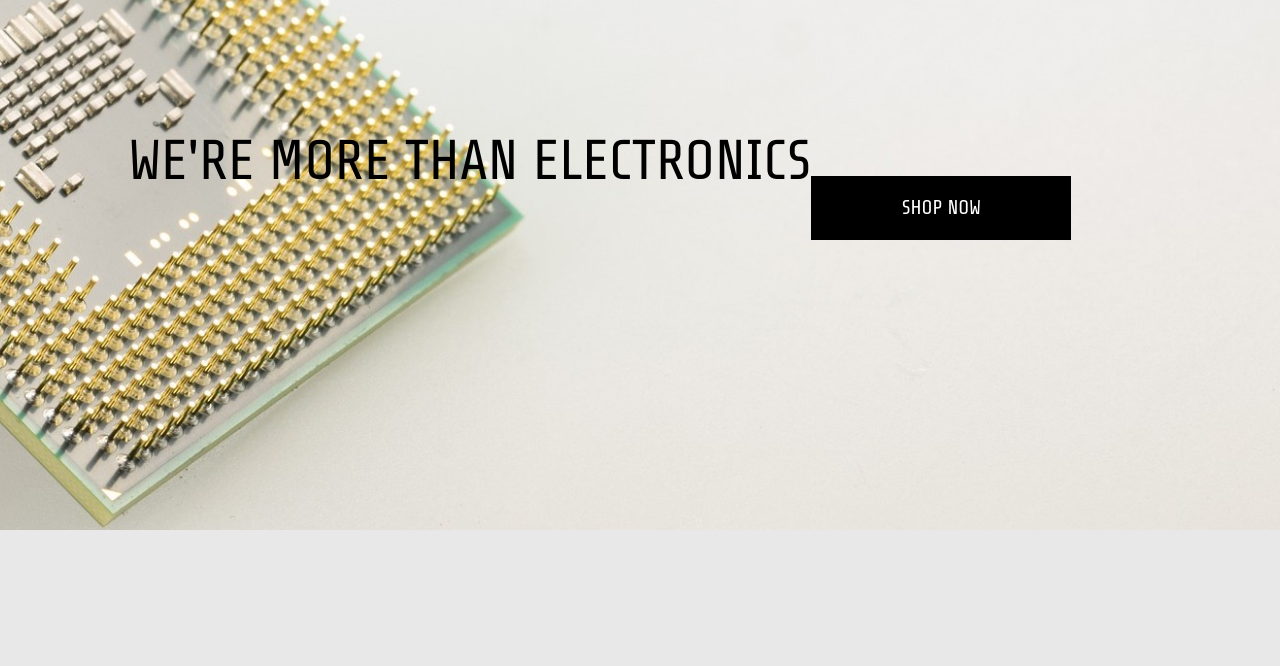
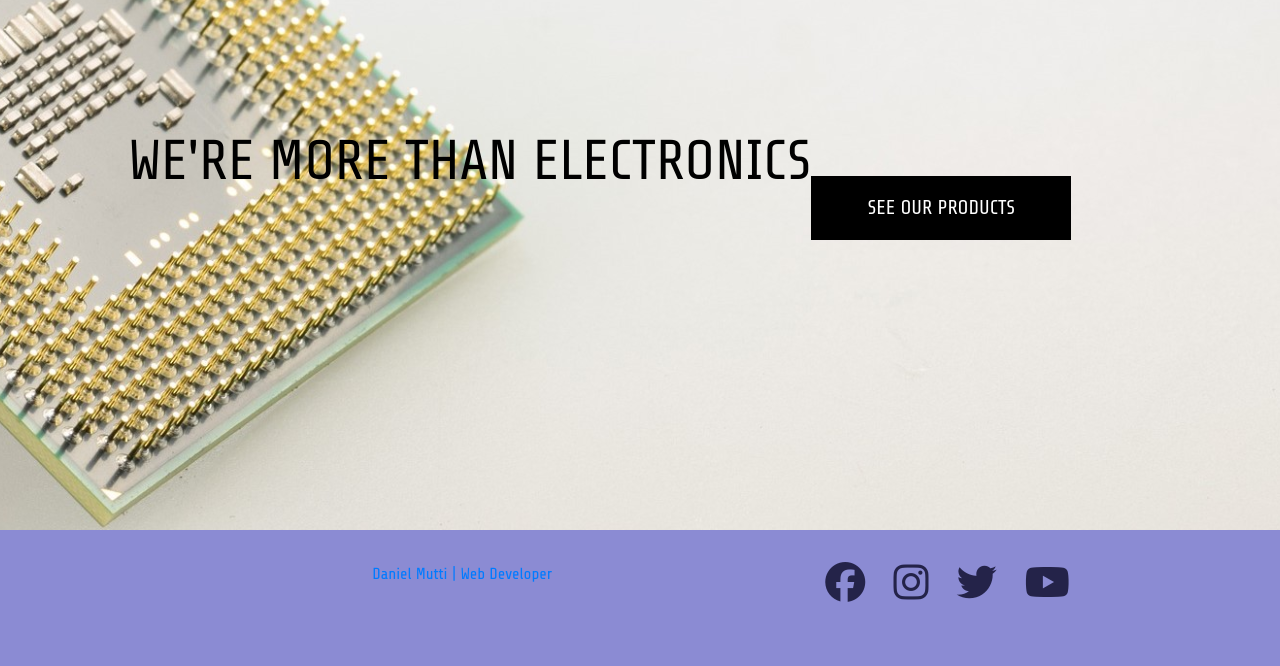
Before and after one commit to MuttiD/ElectroShop, a Django app: page / in a window 1280 px wide. Shown: the part 270-936 px from the top of the page. Before the commit the page ends 800 px from the top, so only its background shows below. Run offline with Django 3.2, Linux system fonts and the light colour scheme; some libraries are stand-ins or nearby versions.

Commit message:
Add footer, fix dropdown menu for subcategories views

```diff
--- a/checkout/templates/checkout/checkout_success.html
+++ b/checkout/templates/checkout/checkout_success.html
@@ -204,7 +204,7 @@
                         <span class="text-uppercase">Back to Profile</span>
                     </a>
                 {% else %}
-                    <a href="{% url 'products' %}?category=new_arrivals,deals,clearance" class="btn btn-black rounded-0 my-2">
+                    <a href="{% url 'products' %}?subcategory=new_arrivals,deals,clearance" class="btn btn-black rounded-0 my-2">
                         <span class="icon mr-2">
                             <i class="fas fa-gifts"></i>
                         </span>
--- a/checkout/views.py
+++ b/checkout/views.py
@@ -24,7 +24,7 @@ def cache_checkout_data(request):
         stripe.PaymentIntent.modify(pid, metadata={
             'bag': json.dumps(request.session.get('bag', {})),
             'save_info': request.POST.get('save_info'),
-            'username': request.user  #.username,                  # modified according to tutoring
+            'username': request.user,  #.username,                  # modified according to tutoring
         })
         return HttpResponse(status=200)
     except Exception as e:
@@ -77,7 +77,7 @@ def checkout(request):
                     return redirect(reverse('view_bag'))
 
             # Save the info to the user's profile if all is well
-            request.session['save_info'] = 'save-info' in request.POST
+            request.session['save_info'] = 'save_info' in request.POST
             # Redirect to a new success file
             return redirect(reverse('checkout_success', args=[order.order_number]))
         else:
--- a/electroshop/settings.py
+++ b/electroshop/settings.py
@@ -33,7 +33,7 @@ DEBUG = True
 
 ALLOWED_HOSTS = [
     'app-electro.herokuapp.com', 'localhost',
-    '8000-muttid-electroshop-coaba024szp.ws-eu98.gitpod.io'
+    '8000-muttid-electroshop-coaba024szp.ws-eu98.gitpod.io',
     ]
 
 
--- a/home/templates/home/index.html
+++ b/home/templates/home/index.html
@@ -19,7 +19,7 @@
                 </h1>
                 <div class="my-5">
                     <h4>
-                        <a href="{% url 'products' %}" class="shop-now-button btn btn-lg rounded-0 text-uppercase py-3">Shop Now</a>
+                        <a href="{% url 'products' %}" class="shop-now-button btn btn-lg rounded-0 text-uppercase py-3">See our products</a>
                     </h4>
                 </div>
         </div>
--- a/products/models.py
+++ b/products/models.py
@@ -33,6 +33,7 @@ class SubCategory(models.Model):
 
 
 class Product(models.Model):
+    category = models.ForeignKey('Category', null=True, blank=True, on_delete=models.SET_NULL)
     subcategory = models.ForeignKey('SubCategory', null=True, blank=True, on_delete=models.SET_NULL)
     sku = models.CharField(max_length=200, null=True, blank=True)
     name = models.CharField(max_length=200)
--- a/static/css/base.css
+++ b/static/css/base.css
@@ -274,3 +274,63 @@ input[name='q']::placeholder {
         height: calc(100vh - 116px);
     }
 }
+
+/* footer  */
+footer {
+    position: relative;
+    bottom: 0;
+    left: 0;
+    background-color: #8b8bd3;
+    color: #383838;
+    box-shadow: 0 50vh 0 50vh #8b8bd3;
+}
+
+.footer-div {
+    padding: 2rem 1rem;
+}
+
+.footer-div>.row .col-12 {
+    padding-left: 0;
+}
+
+.footer-list-links {
+    list-style-type: none;
+    margin: 0;
+    padding-inline-start: 0;
+    overflow: hidden;
+    background-color: #8b8bd3;
+}
+
+.footer-list-links li {
+    float: left;
+}
+
+.footer-list-links li a {
+    display: block;
+    color: #383838;
+    text-align: left;
+    padding: 1rem;
+    text-decoration: none;
+}
+
+.footer-list-socials {
+    padding-inline-start: 0;
+}
+
+.footer-list-socials li {
+    display: inline-block;
+    text-align: center;
+}
+
+.social-media-icon i {
+    font-size: 2.5rem;
+    color: #242349;
+    margin-right: 1.5rem;
+}
+
+.footer-developer {
+    display: contents;
+    text-align: center;
+    font-size: 1rem;
+    color: #eeeaea;
+}
--- a/templates/base.html
+++ b/templates/base.html
@@ -65,7 +65,7 @@
 
             <!-- Search field -->
             <div class="col-12 col-lg-4 my-auto py-1 py-lg-0">
-                <form method="GET" action="{% url 'products' %}">    <!-- submit the search to the products url -->
+                <form method="GET" action="{% url 'products' %}">    <!-- submit the search to the products view -->
                     <div class="input-group w-100">
                         <input class="form-control border border-black rounded-0" type="text" name="q" placeholder="Keyword / Part #">
                         <div class="input-group-append">
@@ -172,6 +172,9 @@
     {% block content %}
     {% endblock %}
 
+    <!-- Footer for all pages -->
+    {% include 'includes/footer.html' %}
+
     {% block postloadjs %}
     <script type="text/javascript">
         $('.toast').toast('show');
--- /dev/null
+++ b/templates/includes/footer.html
@@ -0,0 +1,48 @@
+<footer class="w-100">
+    <div class="container footer-div">
+        <div class="row">
+            <!-- Useful Pages List -->
+            <div class="col-12 col-sm-8">
+                <div class="row footer-developer">
+                    <p class="footer-item">
+                        <a href="https://danielmutti.com" class="footer-item">
+                            Daniel Mutti | Web Developer
+                        </a>
+                    </p>
+                </div>
+                <ul class="footer-list-links">
+                    <li><a href="" class="footer-item"></a></li>
+                    <li><a href="" class="footer-item"></a></li>
+                    <li><a href="" class="footer-item"></a></li>
+                    <li><a href="" class="footer-item"></a></li>
+                </ul>
+            </div>
+            <!-- Social Media -->
+            <div class="col-6 col-sm-4">
+                <ul class="footer-list-socials">
+                    <li class="footer-item">
+                        <a href="https://facebook.com" aria-label="Facebook page" target="_blank"
+                            class="social-media-icon" rel="noopener noreferer"><i class="fa-brands fa-facebook"></i>
+                        </a>
+                    </li>
+                    <li class="footer-item">
+                        <a href="https://instagram.com" aria-label="Go to our Instagram page" target="_blank"
+                            class="social-media-icon" rel="noopener noreferer"><i class="fa-brands fa-instagram"></i>
+                        </a>
+                    </li>
+                    <li class="footer-item">
+                        <a href="https://twitter.com" aria-label="Go to our Twitter feed" target="_blank"
+                            class="social-media-icon" rel="noopener noreferer"><i class="fa-brands fa-twitter"></i>
+                        </a>
+                    </li>
+                    <li class="footer-item">
+                        <a href="https://youtube.com" aria-label="Go to our YouTube page" target="_blank"
+                            class="social-media-icon" rel="noopener noreferer"><i class="fa-brands fa-youtube"></i>
+                        </a>
+                    </li>
+                </ul>
+            </div>
+        </div>
+
+    </div>
+</footer>
--- a/templates/includes/main-nav.html
+++ b/templates/includes/main-nav.html
@@ -24,10 +24,10 @@
                 Components
             </a>
             <div class="dropdown-menu border-0" aria-labelledby="components-link">
-                <a href="{% url 'products' %}?category=microchips" class="dropdown-item">Microchips</a>
-                <a href="{% url 'products' %}?category=capacitors" class="dropdown-item">Capacitors</a>
-                <a href="{% url 'products' %}?category=connectors" class="dropdown-item">Connectors</a>
-                <a href="{% url 'products' %}?category=microchips,capacitors,connectors" class="dropdown-item">All Components</a>
+                <a href="{% url 'products' %}?subcategory=microchips" class="dropdown-item">Microchips</a>
+                <a href="{% url 'products' %}?subcategory=capacitors" class="dropdown-item">Capacitors</a>
+                <a href="{% url 'products' %}?subcategory=connectors" class="dropdown-item">Connectors</a>
+                <a href="{% url 'products' %}?subcategory=microchips,capacitors,connectors" class="dropdown-item">All Components</a>
             </div>
         </li>
 
@@ -37,10 +37,10 @@
                 Boards
             </a>
             <div class="dropdown-menu border-0" aria-labelledby="boards-link">
-                <a href="{% url 'products' %}?category=motherboards" class="dropdown-item">Motherboards</a>
-                <a href="{% url 'products' %}?category=raspberry_pi" class="dropdown-item">Raspberry Pi</a>
-                <a href="{% url 'products' %}?category=video_boards" class="dropdown-item">Video Boards</a>
-                <a href="{% url 'products' %}?category=motherboards,raspberry_pi,video_boards" class="dropdown-item">All Boards</a>
+                <a href="{% url 'products' %}?subcategory=motherboards" class="dropdown-item">Motherboards</a>
+                <!-- <a href="{% url 'products' %}?subcategory=raspberry_pi" class="dropdown-item">Raspberry Pi</a>  -->
+                <a href="{% url 'products' %}?subcategory=video_boards" class="dropdown-item">Video Boards</a>
+                <a href="{% url 'products' %}?subcategory=motherboards,raspberry_pi,video_boards" class="dropdown-item">All Boards</a>
             </div>
         </li>
 
@@ -50,10 +50,10 @@
                 Special Offers
             </a>
             <div class="dropdown-menu border-0" aria-labelledby="specials-link">
-                <a href="{% url 'products' %}?category=new_arrivals" class="dropdown-item">New Arrivals</a>
-                <a href="{% url 'products' %}?category=deals" class="dropdown-item">Deals</a>
-                <a href="{% url 'products' %}?category=clearence" class="dropdown-item">Clearance</a>
-                <a href="{% url 'products' %}?category=all_specials" class="dropdown-item">All Specials</a>
+                <a href="{% url 'products' %}?subcategory=new_arrivals" class="dropdown-item">New Arrivals</a>
+                <a href="{% url 'products' %}?subcategory=deals" class="dropdown-item">Deals</a>
+                <a href="{% url 'products' %}?subcategory=clearence" class="dropdown-item">Clearance</a>
+                <a href="{% url 'products' %}?subcategory=all_specials" class="dropdown-item">All Specials</a>
             </div>
         </li>
     </ul>
```
Also changed, not shown: products/views.py (+9 -1 lines), products/migrations/0005_auto_20230606_1505.py (added).
